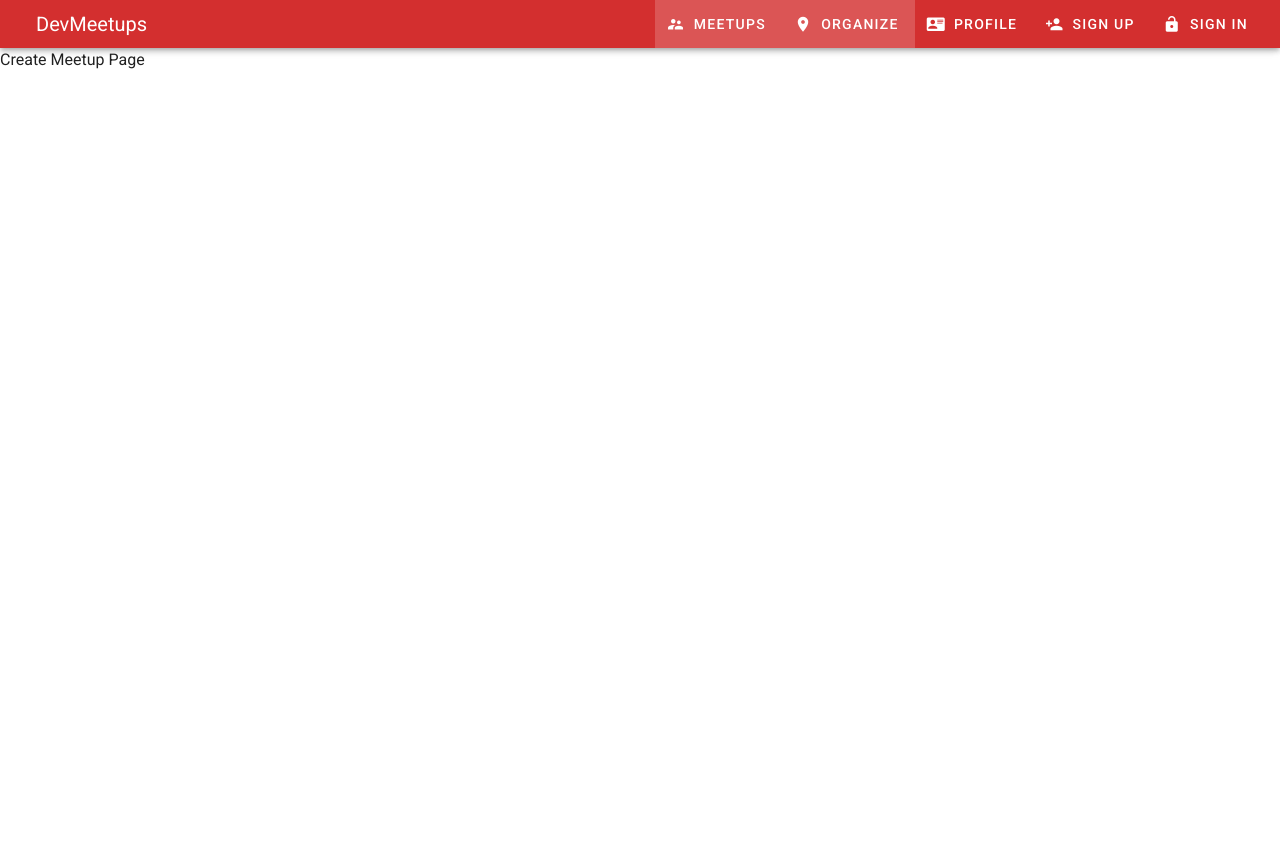
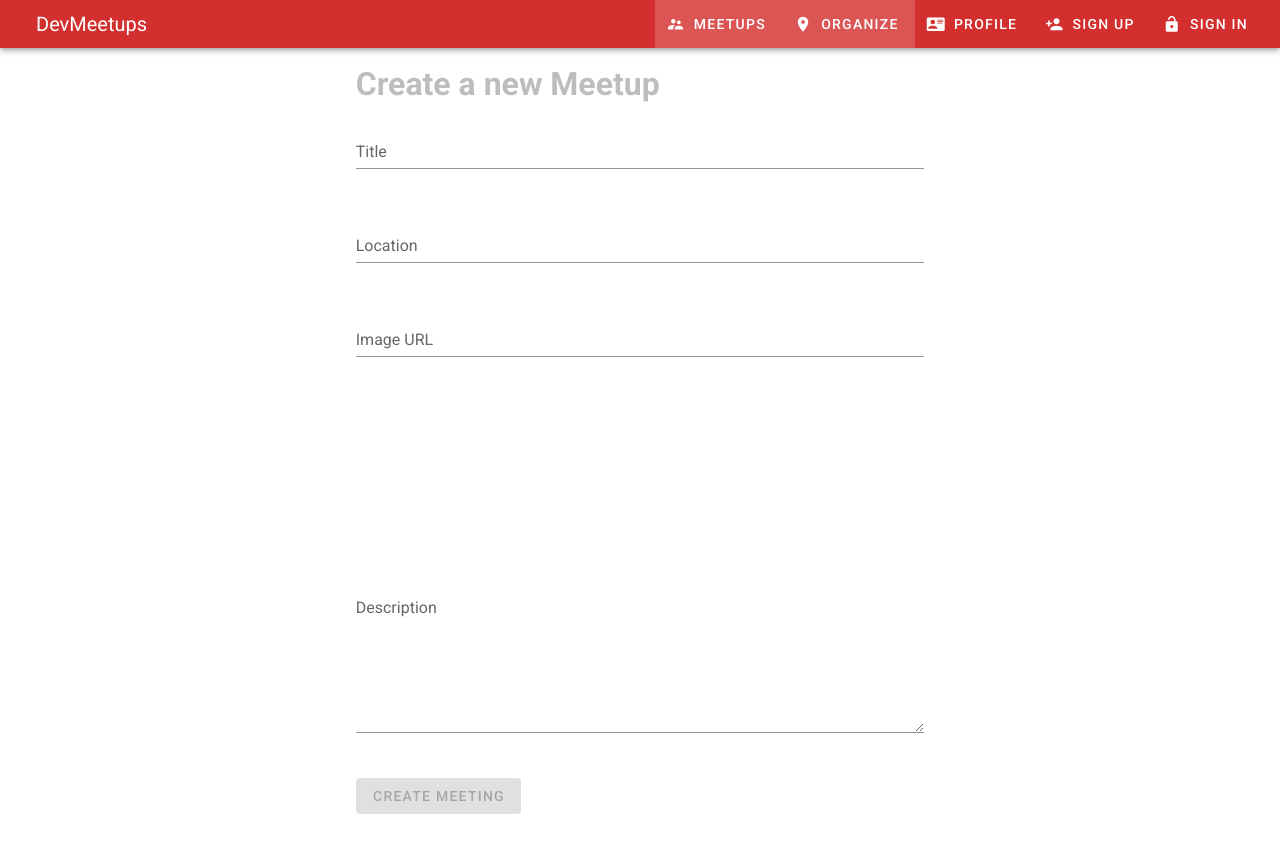
Before and after one commit to karlj38/meetups, a Vue app: page /meetups/new in a window 1280 px wide. Shown: the top 852 px of the page. Before the commit the page ends 800 px from the top, so only its background shows below. Built offline with nearby package versions, Linux system fonts and the light colour scheme.

Commit message:
add create meetup

```diff
--- a/src/components/Meetup/CreateMeetup.vue
+++ b/src/components/Meetup/CreateMeetup.vue
@@ -1,3 +1,114 @@
 <template>
-  <p>Create Meetup Page</p>
+  <v-container>
+    <v-row>
+      <v-col class="offset-sm-3 col-sm-6">
+        <h1 class="secondary--text">Create a new Meetup</h1>
+      </v-col>
+    </v-row>
+
+    <v-form @submit.prevent="onCreateMeetup">
+      <v-row>
+        <v-col class="offset-sm-3 col-sm-6">
+          <v-text-field
+            v-model="title"
+            name="title"
+            label="Title"
+            id="title"
+            required
+          />
+        </v-col>
+      </v-row>
+
+      <v-row>
+        <v-col class="offset-sm-3 col-sm-6">
+          <v-text-field
+            v-model="location"
+            name="location"
+            label="Location"
+            id="location"
+            required
+          />
+        </v-col>
+      </v-row>
+
+      <v-row>
+        <v-col class="offset-sm-3 col-sm-6">
+          <v-text-field
+            v-model="img"
+            name="img"
+            label="Image URL"
+            id="img"
+            required
+          />
+        </v-col>
+        <v-col class="offset-sm-3 col-sm-6">
+          <v-img
+            :src="img"
+            height="150px"
+          />
+        </v-col>
+      </v-row>
+
+      <v-row>
+        <v-col class="offset-sm-3 col-sm-6">
+          <v-textarea
+            v-model="description"
+            name="description"
+            label="Description"
+            id="description"
+            required
+          />
+        </v-col>
+      </v-row>
+
+      <v-row>
+        <v-col class="offset-sm-3 col-sm-6">
+          <v-btn
+            :disabled="!formValid"
+            color="primary"
+            type="submit"
+          >
+            Create Meeting
+          </v-btn>
+        </v-col>
+      </v-row>
+    </v-form>
+  </v-container>
 </template>
+
+<script>
+  export default {
+    data() {
+      return {
+        title: "",
+        location: "",
+        img: "",
+        description: ""
+      }
+    },
+    computed: {
+      formValid() {
+        return (this.title && this.location && this.img && this.description);
+      }
+    },
+    methods: {
+      onCreateMeetup() {
+        if (!this.formValid) {
+          return
+        }
+
+        const meetupData = {
+          title: this.title,
+          location: this.location,
+          img: this.img,
+          description: this.description,
+          date: new Date()
+        };
+
+        this.$store.dispatch("createMeetup", meetupData);
+
+        this.$router.push("/meetups");
+      }
+    }
+  }
+</script>
--- a/src/store/index.js
+++ b/src/store/index.js
@@ -30,11 +30,24 @@ export const store = new Vuex.Store({
       ]
     }
   },
-  mutuations: {
-
+  mutations: {
+    createMeetup(state, payload) {
+      state.meetups.push(payload);
+    }
   },
   actions: {
+    createMeetup({ commit }, payload) {
+      const meetup = {
+        id: "test",
+        title: payload.title,
+        location: payload.location,
+        img: payload.img,
+        description: payload.description,
+        date: payload.date
+      };
 
+      commit("createMeetup", meetup);
+    }
   },
   getters: {
     featuredMeetups (state, getters) {
```
